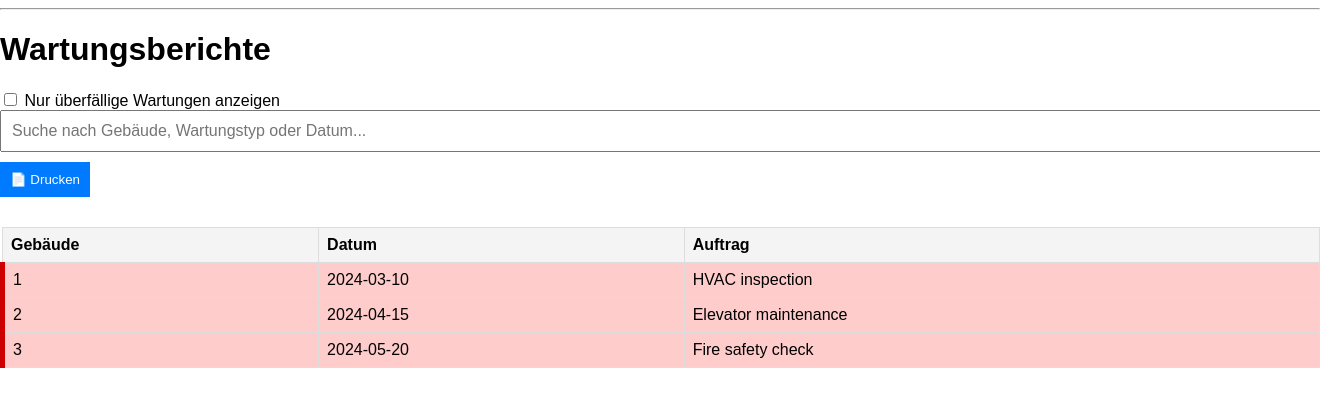
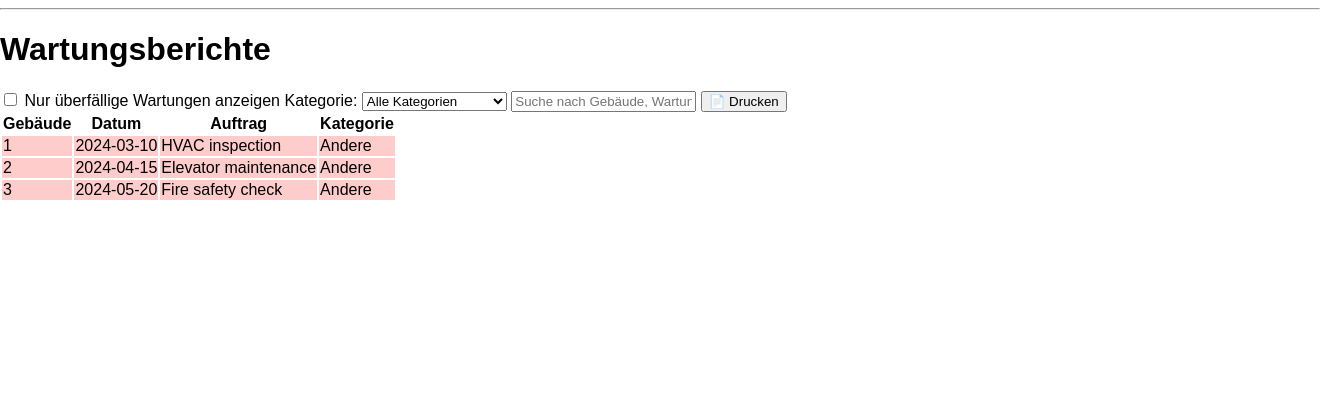
Before and after one commit to twiustudies/facilitymanager, a Flask app: page /maintenance/ in a window 1320 px wide; the page is wider, and only the part inside the window is pictured. Shown: the part 39-446 px from the top of that part. Run offline with Flask 3, Linux system fonts and the light colour scheme.

Commit message:
changes in maintenance plan, FM-US-10

```diff
--- a/routes/maintenance.py
+++ b/routes/maintenance.py
@@ -11,12 +11,12 @@ bp = Blueprint('maintenance', __name__, url_prefix='/maintenance')
 @bp.route('/')
 def maintenance_list():
     today = datetime.today().date()
-    recent_days = timedelta(days=7)  # Wartungen, die in den letzten 7 Tagen abgeschlossen wurden
+    recent_days = timedelta(days=7)
 
     for plan in maintenance_plans:
         maintenance_date = datetime.strptime(plan.date, "%Y-%m-%d").date()
-        plan.overdue = maintenance_date < today  # Überfällig, wenn in der Vergangenheit
-        plan.recently_completed = today - maintenance_date <= recent_days  # Kürzlich abgeschlossen
+        plan.overdue = maintenance_date < today
+        plan.recently_completed = today - maintenance_date <= recent_days
 
     return render_template('maintenance.html', maintenance_plans=maintenance_plans)
 
@@ -45,7 +45,8 @@ def add_maintenance():
         building_id = int(request.form['building_id'])
         date = request.form['date']
         description = request.form['description']
-        plan = MaintenancePlan(new_id, building_id, date, description)
+        category = request.form['category']
+        plan = MaintenancePlan(new_id, building_id, date, description, category)
         maintenance_plans.append(plan)
         return redirect(url_for('maintenance.maintenance_list'))
     return render_template('add_maintenance.html')
@@ -56,6 +57,7 @@ def edit_maintenance(plan_id):
     if request.method == 'POST':
         plan.date = request.form['date']
         plan.description = request.form['description']
+        plan.category = request.form['category']
         return redirect(url_for('maintenance.maintenance_list'))
     return render_template('edit_maintenance.html', plan=plan)
 
--- a/templates/maintenance.html
+++ b/templates/maintenance.html
@@ -6,6 +6,15 @@
 <label for="overdueFilter">
     <input type="checkbox" id="overdueFilter" onclick="filterOverdue()"> Nur überfällige Wartungen anzeigen
 </label>
+
+<!-- Kategorie-Filter -->
+<label for="categoryFilter">Kategorie:</label>
+<select id="categoryFilter" onchange="filterCategory()">
+    <option value="">Alle Kategorien</option>
+    <option value="Electrical">⚡ Elektrisch</option>
+    <option value="Sanitary">🚰 Sanitär</option>
+    <option value="Building Maintenance">🏗️ Gebäudewartung</option>
+</select>
 
 <!-- Suchfeld für Live-Suche -->
 <input type="text" id="searchInput" placeholder="Suche nach Gebäude, Wartungstyp oder Datum..." onkeyup="searchMaintenance()">
@@ -20,15 +29,22 @@
       <th>Gebäude</th>
       <th>Datum</th>
       <th>Auftrag</th>
+      <th>Kategorie</th>
     </tr>
   </thead>
   <tbody id="maintenanceList">
     {% for plan in maintenance_plans %}
     <tr class="maintenance-item
-        {% if plan.overdue %}overdue{% elif plan.recently_completed %}completed{% endif %}">
+        {% if plan.overdue %}overdue{% elif plan.recently_completed %}completed{% endif %}" data-category="{{ plan.category }}">
       <td class="maintenance-data">{{ plan.building_id }}</td>
       <td class="maintenance-data">{{ plan.date }}</td>
       <td class="maintenance-data">{{ plan.description }}</td>
+      <td class="maintenance-category">
+        {% if plan.category == "Electrical" %} ⚡ Elektrisch
+        {% elif plan.category == "Sanitary" %} 🚰 Sanitär
+        {% elif plan.category == "Building Maintenance" %} 🏗️ Gebäudewartung
+        {% else %} Andere {% endif %}
+      </td>
     </tr>
     {% endfor %}
   </tbody>
@@ -71,10 +87,37 @@ function filterOverdue() {
         }
     });
 }
+
+// Filter für Kategorien
+function filterCategory() {
+    let category = document.getElementById("categoryFilter").value;
+    let items = document.querySelectorAll(".maintenance-item");
+
+    items.forEach(item => {
+        if (category === "" || item.getAttribute("data-category") === category) {
+            item.style.display = "table-row";
+        } else {
+            item.style.display = "none";
+        }
+    });
+}
 </script>
 
 <style>
-  /* Farben für verschiedene Wartungszustände */
+  /* Farben für verschiedene Wartungskategorien */
+  .Electrical {
+    background-color: #e0f7fa !important;
+  }
+
+  .Sanitary {
+    background-color: #e8f5e9 !important;
+  }
+
+  .Building Maintenance {
+    background-color: #fff3e0 !important;
+  }
+
+  /* Farben für überfällige und abgeschlossene Wartungen */
   .overdue {
     background-color: #ffcccc !important;
     border-left: 5px solid #cc0000;
@@ -92,7 +135,7 @@ function filterOverdue() {
       background: white;
       color: black;
     }
-    .print-button, #searchInput, #overdueFilter {
+    .print-button, #searchInput, #overdueFilter, #categoryFilter {
       display: none;
     }
     table {
@@ -109,43 +152,6 @@ function filterOverdue() {
       background-color: #f4f4f4;
     }
   }
-
-  /* Standard Ansicht */
-  .print-button {
-    padding: 10px;
-    background: #007bff;
-    color: white;
-    border: none;
-    cursor: pointer;
-    margin-bottom: 10px;
-  }
-
-  .print-button:hover {
-    background: #0056b3;
-  }
-
-  #searchInput {
-    width: 100%;
-    padding: 10px;
-    margin-bottom: 10px;
-    font-size: 16px;
-  }
-
-  table {
-    width: 100%;
-    border-collapse: collapse;
-    margin-top: 20px;
-  }
-
-  th, td {
-    border: 1px solid #ddd;
-    padding: 8px;
-    text-align: left;
-  }
-
-  th {
-    background-color: #f4f4f4;
-  }
 </style>
 
 {% endblock %}
```
Also changed, not shown: templates/add_maintenance.html (+12 -1 lines), templates/edit_maintenance.html (+10 -5 lines).
